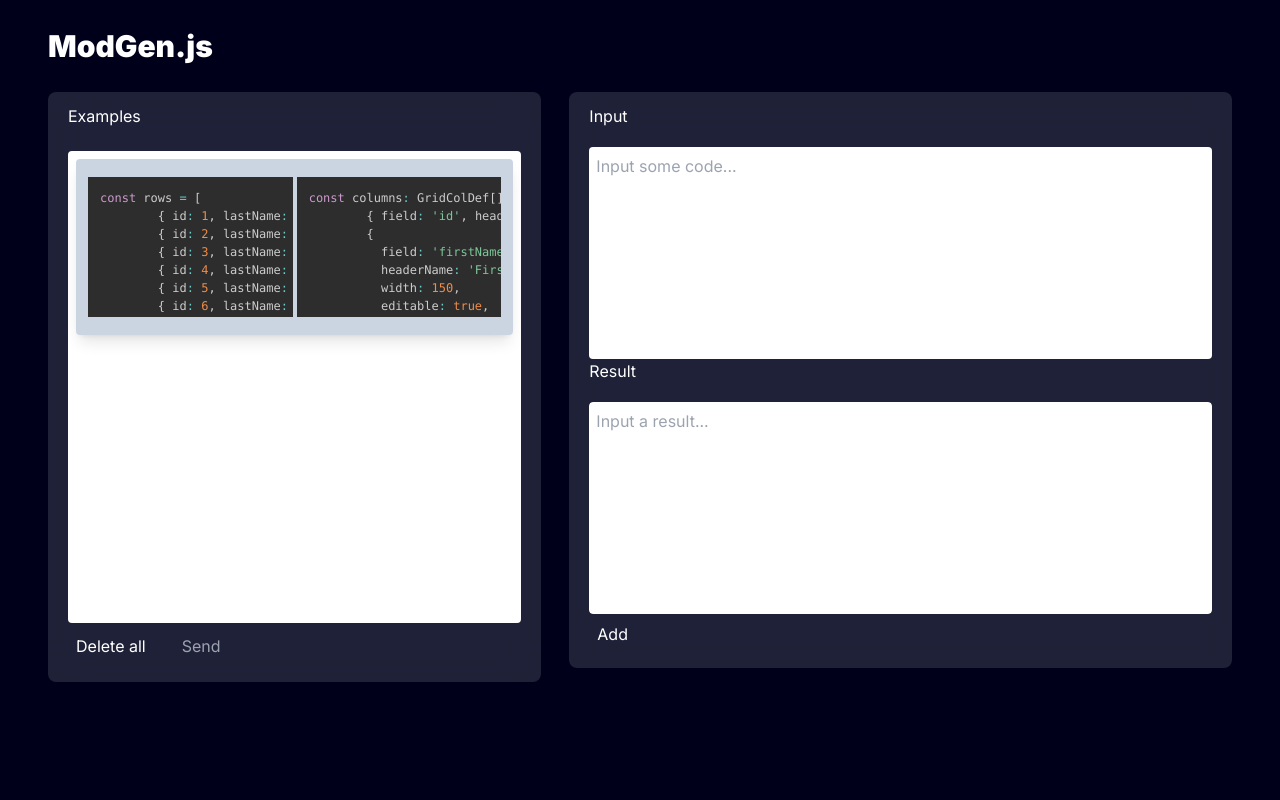
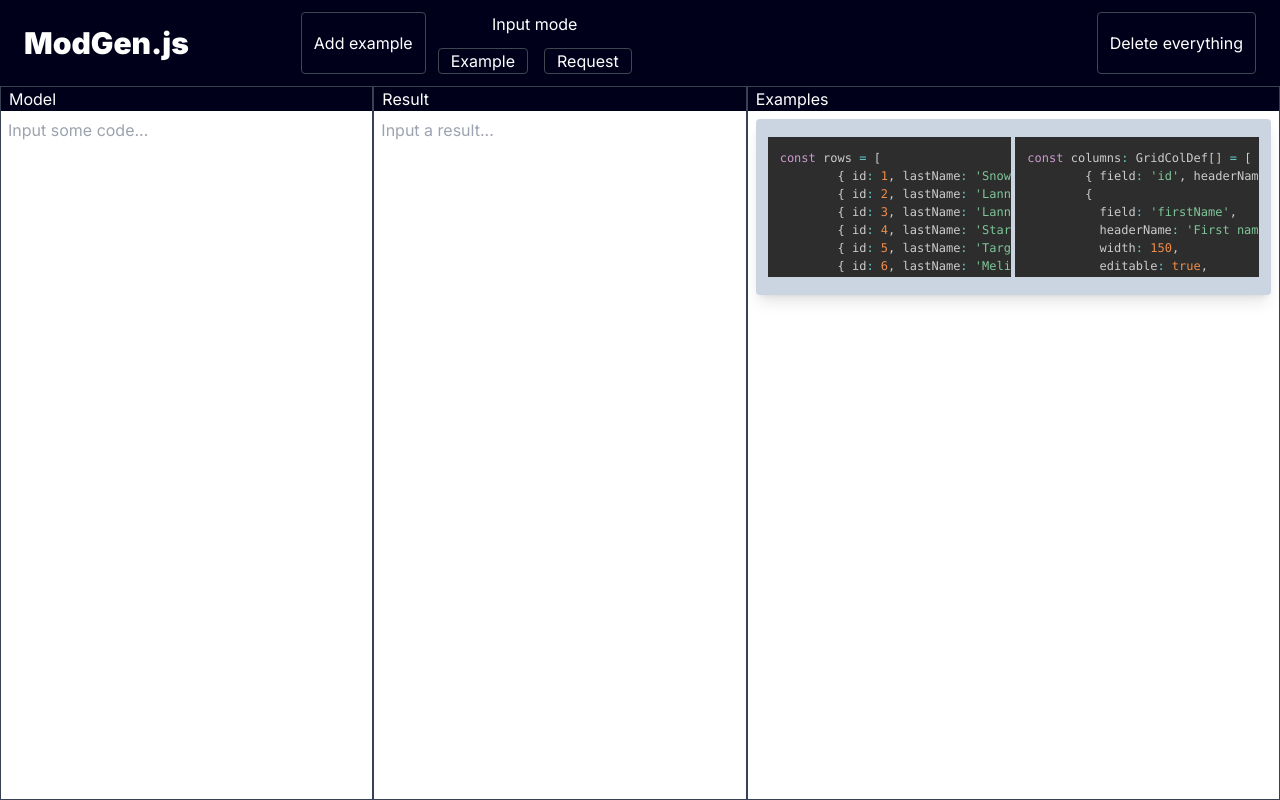
Before and after one commit to unosquare/modgen.js, a Next.js app: page / in a window 1280 px wide. Built offline with nearby package versions, Linux system fonts and the light colour scheme; no server answers.

Commit message:
UI_redisign_pt1

```diff
--- a/src/app/components/Container.tsx
+++ b/src/app/components/Container.tsx
@@ -4,12 +4,12 @@ interface ContainerTypes {
 }
 
 const Container = ({ children, className }: ContainerTypes) => {
-    const classesName = `${className} flex-auto flex flex-col flex-initial
-                                    bg-gray-400 px-5 py-3 h-5/6
-                                    rounded-lg bg-opacity-20
-                                    backdrop-blur-lg
-                                    hover:shadow-lg hover:shadow-blue-950`;
+    const classesName = `${className} min-h-full`;
     return <div className={classesName}>{children}</div>;
 };
 
+Container.defaultProps = {
+    className: '',
+};
+
 export default Container;
--- a/src/app/components/Examples.tsx
+++ b/src/app/components/Examples.tsx
@@ -1,6 +1,6 @@
 import { ShotsTypes, userInputsArr } from '@/store/inputStore';
 import Shots from './Shots';
-import ButtonsEx from './ExamplesButtons';
+// import ButtonsEx from './ExamplesButtons';
 
 interface ExampleTypes {
     send: (examples: ShotsTypes[], lastPrompt: string) => Promise<void>;
@@ -17,36 +17,36 @@ const Examples = ({ send, isLoading }: ExampleTypes) => {
         state.updateUserResults,
     ]);
 
-    const handleDeleteAll = () => {
-        deleteUserInputArr();
-        updateUserInput('');
-        updateUserResults('');
-    };
+    // const handleDeleteAll = () => {
+    //     deleteUserInputArr();
+    //     updateUserInput('');
+    //     updateUserResults('');
+    // };
 
-    const onClickHandler = async () => {
-        await send(examples, userInputs);
-    };
+    // const onClickHandler = async () => {
+    //     await send(examples, userInputs);
+    // };
 
     // 1 shot minimun must be added to send a response request to GPT
-    const disabled = !(examples.length >= 1 && userInputs !== '' && !isLoading);
-    const classNameForSend = disabled ? ' text-gray-400' : ' hover:bg-yellow-800';
-    const classNameForButton = isLoading ? ' text-gray-400' : ' hover:bg-red-900';
+    // const disabled = !(examples.length >= 1 && userInputs !== '' && !isLoading);
+    // const classNameForSend = disabled ? ' text-gray-400' : ' hover:bg-yellow-800';
+    // const classNameForButton = isLoading ? ' text-gray-400' : ' hover:bg-red-900';
 
     return (
-        <>
-            <h1 className='flex-inital basis-1/12 ml-0 pr-0 '>Examples</h1>
-            <div className='flex flex-col justify-start items-stretch basis-10/12 w-full bg-white text-black rounded overflow-y-auto'>
+        <div className='flex flex-col h-full grow border border-gray-700'>
+            <h1 className='basis-[2%] ml-2'>Examples</h1>
+            <div className='basis-[98%] bg-white text-black overflow-y-auto grow'>
                 <Shots examples={examples} />
             </div>
-            <ButtonsEx
+            {/* <ButtonsEx
                 handleDeleteAll={handleDeleteAll}
                 disabled={disabled}
                 classNameForButton={classNameForButton}
                 classNameForSend={classNameForSend}
                 isLoading={isLoading}
                 onClickHandler={onClickHandler}
-            />
-        </>
+            /> */}
+        </div>
     );
 };
 
--- a/src/app/components/ExamplesButtons.tsx
+++ b/src/app/components/ExamplesButtons.tsx
@@ -18,21 +18,16 @@ const ButtonsEx = ({
     disabled,
     onClickHandler,
 }: interfaceButtonsEx) => (
-    <div id='examples-btns' className='flex flex-row justify-start flex-initial basis-1/12'>
+    <div id='examples-btns' className='flex flex-row basis-1/12'>
         <button
             type='button'
-            className={`flex-initial  py-2 px-2 rounded mr-5 ${classNameForButton}`}
+            className={`rounded ${classNameForButton}`}
             onClick={handleDeleteAll}
             disabled={isLoading}
         >
             Delete all
         </button>
-        <button
-            onClick={onClickHandler}
-            type='button'
-            className={`flex-initial py-2 px-2 rounded ${classNameForSend}`}
-            disabled={disabled}
-        >
+        <button onClick={onClickHandler} type='button' className={`rounded ${classNameForSend}`} disabled={disabled}>
             Send
         </button>
     </div>
--- a/src/app/components/Inputs.tsx
+++ b/src/app/components/Inputs.tsx
@@ -26,7 +26,7 @@ const Inputs = ({ data, isLoading }: InputsType) => {
     };
 
     return (
-        <Container className='md:max-h-96 lg:max-h-[30rem] xl:max-h-[36rem] 2xl:max-h-[50rem] min-[2000px]:max-h-[64.7rem] min-[3000px]:max-h-[132rem] w-7/12'>
+        <Container className='flex flex-row w-[115vh] max-h-[28vh] grow'>
             <Model userInput={userInput} updateUserInput={updateUserInput} disabled={isLoading} />
             <Result
                 data={data}
--- a/src/app/components/Model.tsx
+++ b/src/app/components/Model.tsx
@@ -14,17 +14,14 @@ interface ModelTypes {
 
 // model are the inputs from the user, these are part of the prompt
 export const Model = ({ userInput, updateUserInput, disabled }: ModelTypes) => (
-    <>
-        <h1 className='basis-1/12'>Input</h1>
-        <div className='basis-5/12 lg:max-h-96 xl:max-h-[28rem] 2xl:max-h-[50rem] overflow-auto rounded bg-white text-black w-full whitespace-pre-wrap'>
+    <div className='flex flex-col w-[50%] h-full grow border border-gray-700'>
+        <h1 className='basis-[2%] ml-2'>Model</h1>
+        <div className='basis-[98%] overflow-auto bg-white text-black whitespace-pre-wrap grow'>
             <Editor
                 value={userInput}
                 highlight={(userInputWritten) => highlight(userInputWritten, languages.tsx, 'tsx')}
                 onValueChange={(userInputWritten) => updateUserInput(userInputWritten)}
-                className='resize-none'
-                style={{
-                    minHeight: '100%',
-                }}
+                className='min-h-full'
                 preClassName='!break-all '
                 textareaClassName='!break-all '
                 padding={7}
@@ -32,7 +29,7 @@ export const Model = ({ userInput, updateUserInput, disabled }: ModelTypes) => (
                 placeholder='Input some code...'
             />
         </div>
-    </>
+    </div>
 );
 
 export default Model;
--- a/src/app/components/Result.tsx
+++ b/src/app/components/Result.tsx
@@ -21,20 +21,20 @@ export const Result = ({ data, clickedAdd, userResults, updateUserResults, disab
         if (typeof data === 'string') {
             updateUserResults(data);
         }
-    }, [data]);
+    }, [data, updateUserResults]);
 
     const textAreaClassName = isLoading ? 'animate-pulse' : '';
     const buttonClassName = disabled ? ' text-gray-400' : ' hover:bg-slate-600';
 
     return (
-        <>
-            <h1 className='basis-1/12'>Result</h1>
-            <div className='basis-5/12 lg:max-h-96 xl:max-h-[28rem] 2xl:max-h-[50rem] rounded overflow-auto'>
+        <div className='flex flex-col w-[50%] h-full grow border border-gray-700'>
+            <h1 className='basis-[2%] ml-2'>Result</h1>
+            <div className='basis-[98%] overflow-auto'>
                 <Editor
                     value={userResults}
                     highlight={(userResultsWritten) => highlight(userResultsWritten, languages.tsx, 'tsx')}
                     onValueChange={(userResultsWritten) => updateUserResults(userResultsWritten)}
-                    className={`min-h-full text-black bg-white w-full rounded p-2 ${textAreaClassName}`}
+                    className={`min-h-full text-black bg-white ${textAreaClassName}`}
                     padding={7}
                     preClassName='!break-all'
                     textareaClassName='!break-all'
@@ -42,17 +42,17 @@ export const Result = ({ data, clickedAdd, userResults, updateUserResults, disab
                     placeholder='Input a result...'
                 />
             </div>
-            <div className='basis-1/12'>
+            {/* <div className='basis-1/12'>
                 <button
                     type='button'
-                    className={`py-2 px-2 rounded ${buttonClassName}`}
+                    className={`rounded ${buttonClassName}`}
                     onClick={() => clickedAdd()}
                     disabled={disabled}
                 >
                     Add
                 </button>
-            </div>
-        </>
+            </div> */}
+        </div>
     );
 };
 
--- a/src/app/components/Shots.tsx
+++ b/src/app/components/Shots.tsx
@@ -15,7 +15,7 @@ const Shots = ({ examples }: ShotsType) => {
 
     if (!(examples.length > 0)) {
         return (
-            <div className='flex items-center justify-center content-center rounded text-gray-200 h-full flex-auto w-full'>
+            <div className='flex items-center justify-center content-center rounded text-gray-300 h-full flex-auto w-full'>
                 <code className='select-none'>No examples registered</code>
             </div>
         );
--- /dev/null
+++ b/src/app/components/ToolBar.tsx
@@ -0,0 +1,120 @@
+/* eslint-disable @typescript-eslint/no-misused-promises */
+import React, { useState } from 'react';
+import { ShotsTypes, userInputsArr } from '../../store/inputStore';
+
+interface toolBarInter {
+    isLoading: boolean;
+    send: (examples: ShotsTypes[], userInputs: string) => Promise<void>;
+}
+
+export const ToolBar = ({ isLoading, send }: toolBarInter) => {
+    const [
+        updateUserInputArr,
+        userInput,
+        updateUserInput,
+        userResults,
+        updateUserResults,
+        examples,
+        deleteUserInputArr,
+    ] = userInputsArr((state) => [
+        state.updateUserInputArr,
+        state.userInputs,
+        state.updateUserInput,
+        state.userResults,
+        state.updateUserResults,
+        state.examples,
+        state.deleteUserInputArr,
+    ]);
+
+    const [mode, useMode] = useState(true);
+
+    const buttonClassName = isLoading ? ' text-gray-400' : ' hover:bg-slate-600';
+
+    const disabledSendRequest = !(examples.length >= 1 && userInput !== '' && !isLoading);
+    const classNameForSend = disabledSendRequest ? ' text-gray-400' : ' hover:bg-yellow-800';
+    const classNameForButton = isLoading ? ' text-gray-400' : ' hover:bg-red-900';
+
+    const clickedAdd = () => {
+        if (userInput.trim() !== '' && userResults.trim() !== '') {
+            updateUserInputArr({ input: userInput, result: userResults });
+            updateUserInput('');
+            updateUserResults('');
+        }
+    };
+
+    const handleDeleteAll = () => {
+        deleteUserInputArr();
+        updateUserInput('');
+        updateUserResults('');
+    };
+
+    const onClickHandler = async () => {
+        await send(examples, userInput);
+    };
+
+    const useModeOnExample = () => {
+        useMode(true);
+    };
+    const useModeOnRequest = () => {
+        useMode(false);
+    };
+
+    return (
+        <div className=' flex flex-row basis-1/12 justify-between grow'>
+            <div className='flex flex-row gap-3 ml-28'>
+                {mode ? (
+                    <button
+                        type='button'
+                        className={`px-3 rounded ${buttonClassName}`}
+                        onClick={() => clickedAdd()}
+                        disabled={isLoading}
+                    >
+                        Add example
+                    </button>
+                ) : (
+                    <button
+                        onClick={onClickHandler}
+                        type='button'
+                        className={`px-3 rounded ${classNameForSend}`}
+                        disabled={disabledSendRequest}
+                    >
+                        Send request
+                    </button>
+                )}
+
+                <div className='flex flex-col gap-3 items-center'>
+                    <h4>Input mode</h4>
+                    <div className='flex flex-row gap-4'>
+                        <button
+                            className='px-3 rounded hover:bg-yellow-100 hover:text-black'
+                            type='button'
+                            onClick={useModeOnExample}
+                            disabled={isLoading}
+                        >
+                            Example
+                        </button>
+                        <button
+                            className='px-3 rounded hover:bg-blue-200 hover:text-black'
+                            type='button'
+                            onClick={useModeOnRequest}
+                            disabled={isLoading}
+                        >
+                            Request
+                        </button>
+                    </div>
+                </div>
+            </div>
+
+            <button
+                type='button'
+                className={`px-3 rounded ${classNameForButton}`}
+                onClick={handleDeleteAll}
+                disabled={isLoading}
+            >
+                Delete everything
+            </button>
+        </div>
+    );
+};
+
+export default ToolBar;
--- a/src/app/globals.css
+++ b/src/app/globals.css
@@ -29,3 +29,8 @@ body {
   -ms-overflow-style: none;
   scrollbar-width: none;
 }
+
+button{
+  border-width: 1px;
+  border-color: rgb(62, 71, 80);
+}
--- a/src/app/layout.tsx
+++ b/src/app/layout.tsx
@@ -12,7 +12,7 @@ export const metadata: Metadata = {
 
 const RootLayout = ({ children }: { children: React.ReactNode }) => (
     <html lang='en'>
-        <body className={inter.className}>
+        <body className={`${inter.className} min-h-screen`}>
             <Providers>{children}</Providers>
         </body>
     </html>
--- a/src/app/page.tsx
+++ b/src/app/page.tsx
@@ -5,6 +5,7 @@ import Examples from './components/Examples';
 import Container from './components/Container';
 import insertExamples from './promptTemplates';
 import Inputs from './components/Inputs';
+import ToolBar from './components/ToolBar';
 import { ShotsTypes } from '@/store/inputStore';
 
 const openai = new OpenAI({
@@ -42,20 +43,19 @@ const Home = () => {
     }
 
     return (
-        <>
-            <div className='flex flex-col justify-center h-screen pt-7'>
-                <div className='basis-1/12 mx-12'>
-                    <h1 className='text-3xl font-black'>ModGen.js</h1>
-                </div>
-                <div className='flex flex-row text-base justify-center flex-auto mx-12 basis-11/12'>
-                    <Container className='mr-7 w-5/12'>
-                        <Examples send={send} isLoading={isLoading} />
-                    </Container>
+        <div className='flex flex-col pt-3 h-screen'>
+            <div className='mx-6 mb-3 flex flex-row basis-[2%]'>
+                <h1 className='text-3xl font-black place-self-center'>ModGen.js</h1>
+                <ToolBar isLoading={isLoading} send={send} />
+            </div>
+            <div className='flex flex-row text-base grow min-h-[70%] basis-[98%]'>
+                <Inputs data={data} isLoading={isLoading} />
 
-                    <Inputs data={data} isLoading={isLoading} />
-                </div>
+                <Container className='w-5/12 '>
+                    <Examples send={send} isLoading={isLoading} />
+                </Container>
             </div>
-        </>
+        </div>
     );
 };
 
```
